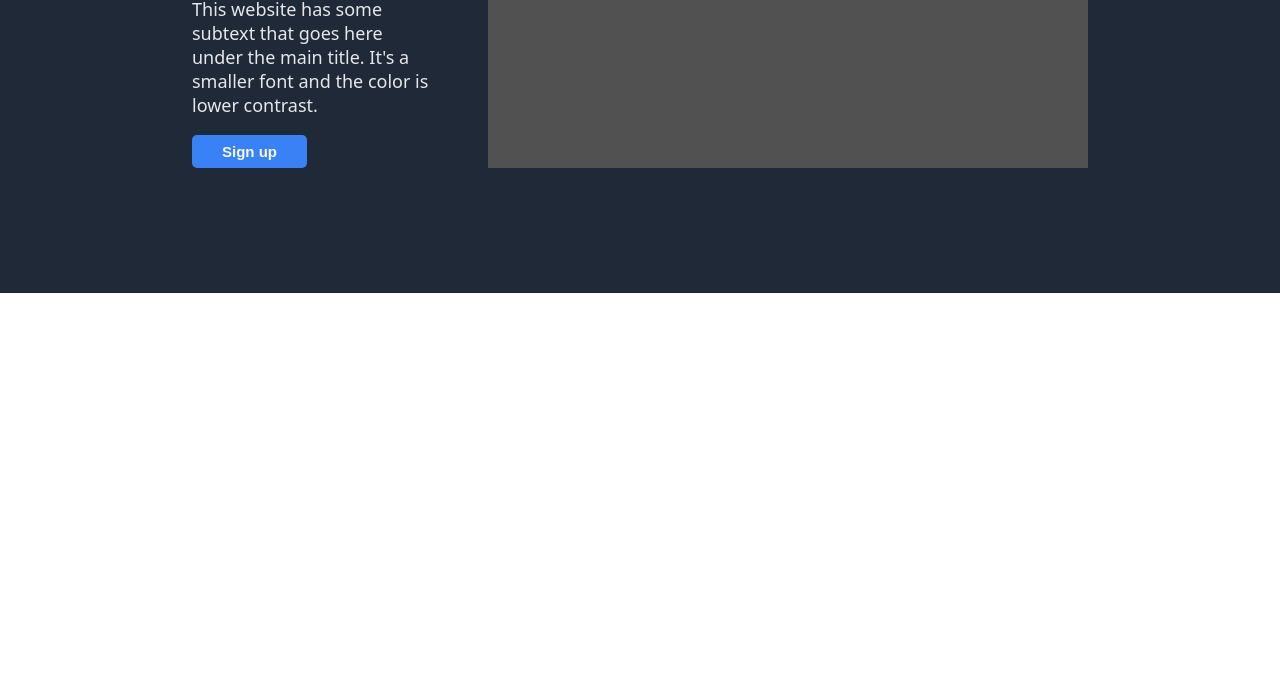
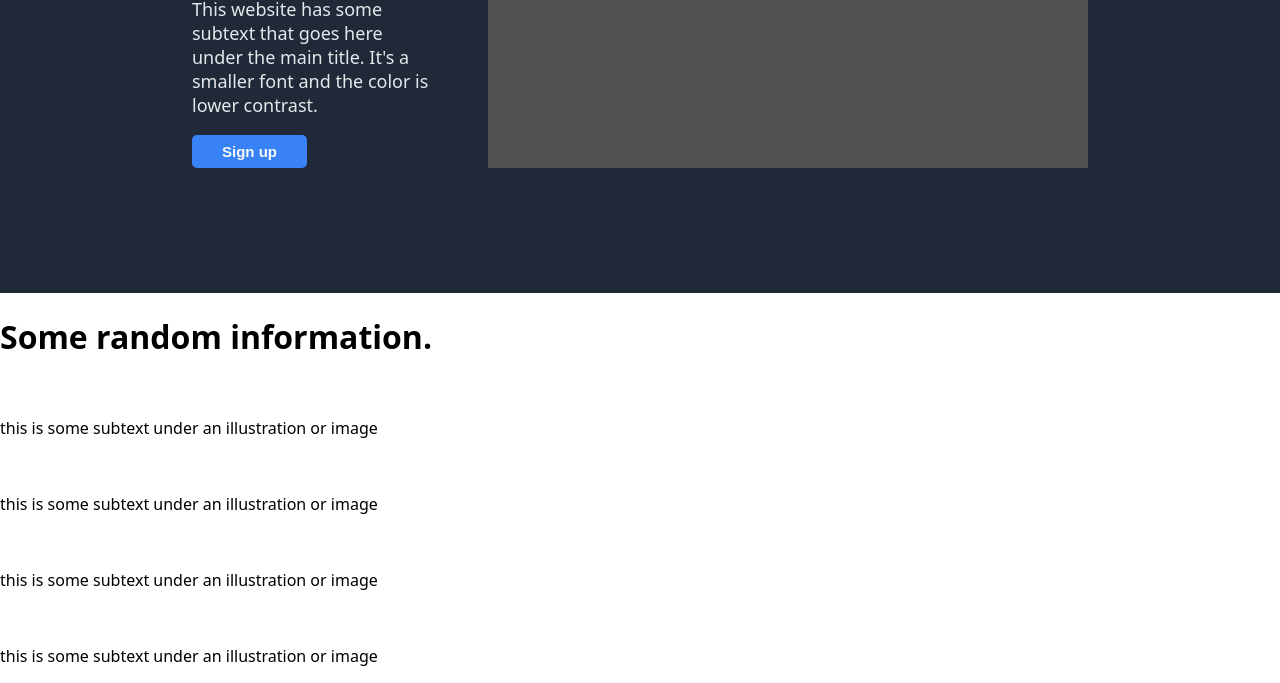
Before and after one commit to MarcinMikaa/landing-page, a plain HTML site: page index.html in a window 1280 px wide. Shown: the part 406-1089 px from the top of the page. Before the commit the page ends 800 px from the top, so only its background shows below. Drawn offline with Linux system fonts and the light colour scheme.

Commit message:
Create tamplate of gallery section

```diff
--- a/index.html
+++ b/index.html
@@ -31,6 +31,28 @@
 
                 <div class="hero-image">this is a placeholder for an image</div>
             </div>
+
+            <div class="gallery">
+                <h1>Some random information.</h1>
+                <div class="gallery-components">
+                    <div class="component">
+                        <img src="" alt="" />
+                        <p>this is some subtext under an illustration or image</p>
+                    </div>
+                    <div class="component">
+                        <img src="" alt="" />
+                        <p>this is some subtext under an illustration or image</p>
+                    </div>
+                    <div class="component">
+                        <img src="" alt="" />
+                        <p>this is some subtext under an illustration or image</p>
+                    </div>
+                    <div class="component">
+                        <img src="" alt="" />
+                        <p>this is some subtext under an illustration or image</p>
+                    </div>
+                </div>
+            </div>
         </div>
     </body>
 </html>
```
